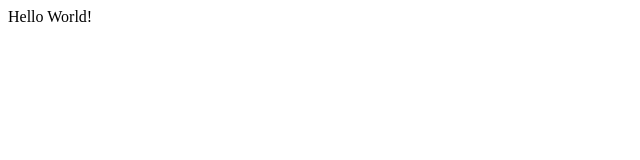
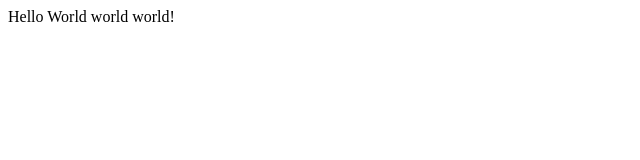
Before and after one commit to bohyunkim/bohyunkim.github.com, a plain HTML site: page index.html in a window 1280 px wide. Shown: the whole page, without its empty margins (0-640 px from the left). Drawn offline with Linux system fonts and the light colour scheme.

Commit message:
fixed typo

```diff
--- a/index.html
+++ b/index.html
@@ -1,5 +1,5 @@
 <html>
 <body>
-Hello World!
+Hello World world world!
 </body>
 </html>
```
